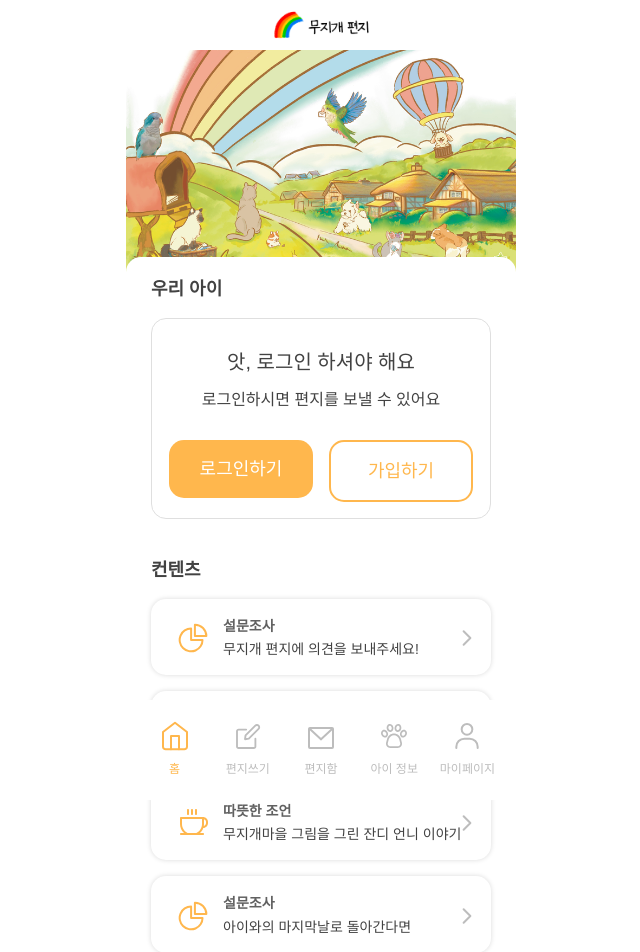
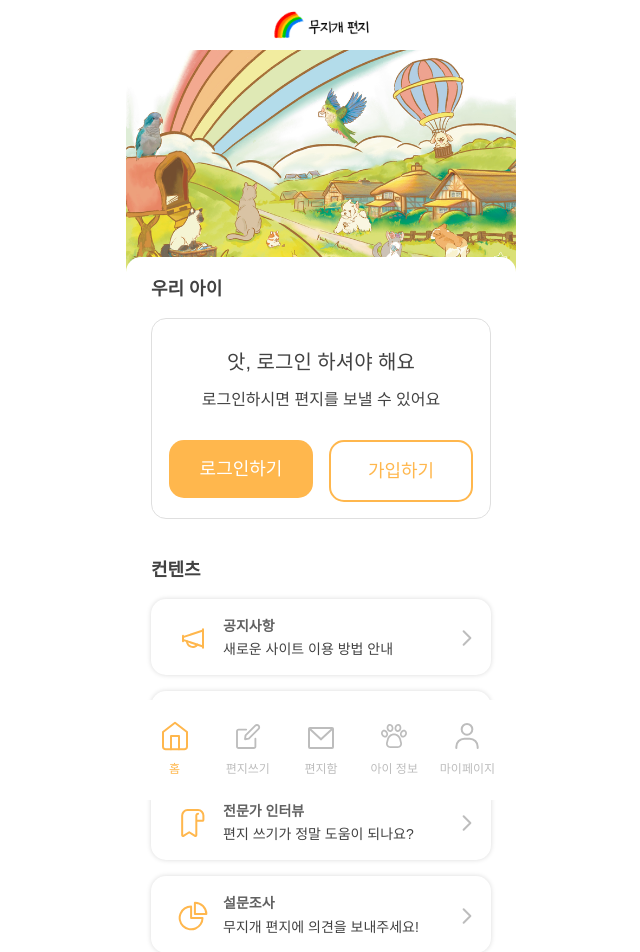
Before and after one commit to rainbow-letter/rainbow-letter-frontend, a React (Create React App) app: page / in a window 1280 px wide. Shown: the top 952 px of the page, without its empty margins (319-959 px from the left). Built offline with nearby package versions, Linux system fonts and the light colour scheme; no server answers.

Commit message:
fix: 홈 콘텐츠 카드 순서 및 내용 변경

```diff
--- a/src/components/Home/constants.js
+++ b/src/components/Home/constants.js
@@ -1,6 +1,7 @@
 import analytics from '../../assets/Analytics Pie.svg';
 import bookmark from '../../assets/Bookmark.svg';
 import coffee from '../../assets/ph_coffee.svg';
+import megaphone from '../../assets/Megaphone.svg';
 
 export const INFO_MESSAGES = Object.freeze({
   LOGIN_ABSENT: '앗, 로그인 하셔야 해요',
@@ -21,31 +22,31 @@ export const USER_ACTIONS = Object.freeze({
 export const CONTENTS_MESSAGE = [
   {
     id: 0,
-    title: '설문조사',
-    description: '무지개 편지에 의견을 보내주세요!',
-    image: analytics,
-    url: 'https://forms.gle/bHsDq3XSqHsMuSh36',
+    title: '공지사항',
+    description: '새로운 사이트 이용 방법 안내',
+    image: megaphone,
+    url: 'https://blog.naver.com/rainbowletter/223331486755',
   },
   {
     id: 1,
+    title: '따뜻한 조언',
+    description: '무지개마을 그림을 그린 잔디 언니 이야기',
+    image: coffee,
+    url: 'https://blog.naver.com/rainbowletter/223324567774',
+  },
+  {
+    id: 2,
     title: '전문가 인터뷰',
     description: '편지 쓰기가 정말 도움이 되나요?',
     image: bookmark,
     url: 'https://blog.naver.com/rainbowletter/223324381170',
   },
   {
-    id: 2,
-    title: '따뜻한 조언',
-    description: '무지개마을 그림을 그린 잔디 언니 이야기',
-    image: coffee,
-    url: 'https://blog.naver.com/rainbowletter/223324567774',
-  },
-  {
     id: 3,
     title: '설문조사',
-    description: '아이와의 마지막날로 돌아간다면',
+    description: '무지개 편지에 의견을 보내주세요!',
     image: analytics,
-    url: 'https://forms.gle/6j2HfvdwjH66Scrh8',
+    url: 'https://forms.gle/bHsDq3XSqHsMuSh36',
   },
 ];
 
```
Also changed, not shown: src/assets/Megaphone.svg (added).
